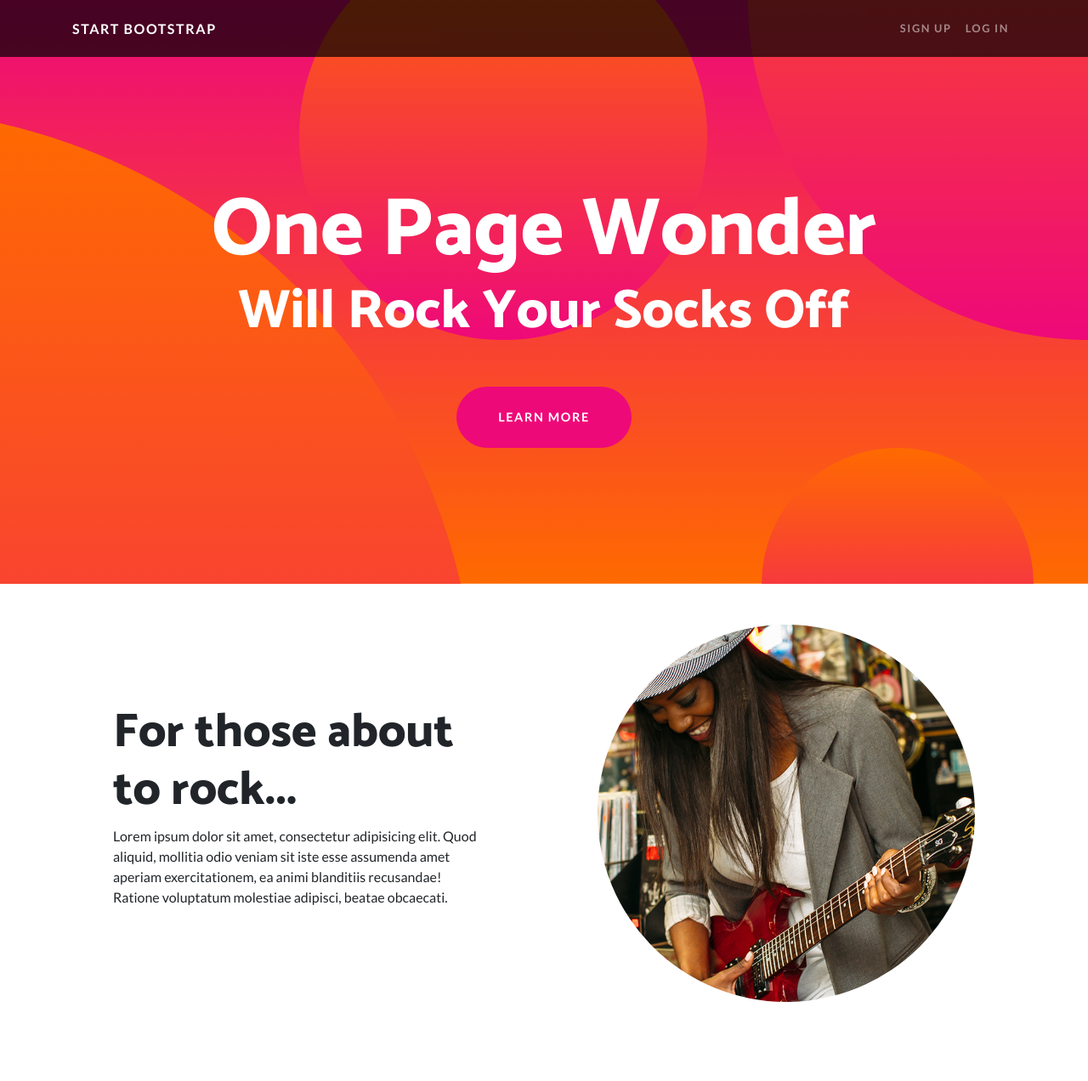
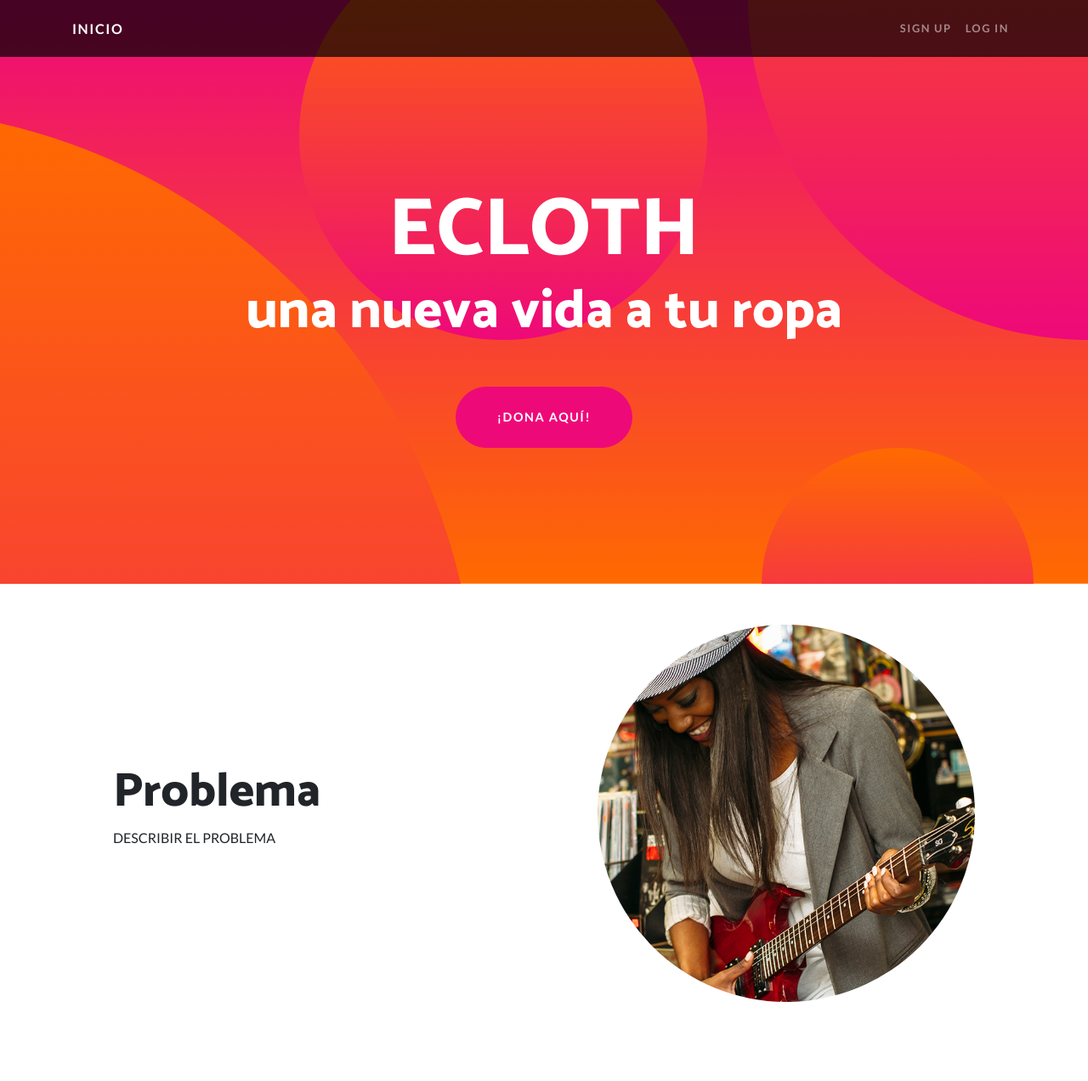
Before and after one commit to javduzen/ecloth, a website: page index.html in a window 1280 px wide. Shown: the top 1272 px of the page at 85% size. Drawn offline with Linux system fonts and the light colour scheme.

Commit message:
primera edicion

```diff
--- a/index.html
+++ b/index.html
@@ -8,7 +8,7 @@
   <meta name="description" content="">
   <meta name="author" content="">
 
-  <title>One Page Wonder - Start Bootstrap Template</title>
+  <title>ECLOTH</title>
 
   <!-- Bootstrap core CSS -->
   <link href="vendor/bootstrap/css/bootstrap.min.css" rel="stylesheet">
@@ -27,7 +27,7 @@
   <!-- Navigation -->
   <nav class="navbar navbar-expand-lg navbar-dark navbar-custom fixed-top">
     <div class="container">
-      <a class="navbar-brand" href="#">Start Bootstrap</a>
+      <a class="navbar-brand" href="#">inicio</a>
       <button class="navbar-toggler" type="button" data-toggle="collapse" data-target="#navbarResponsive" aria-controls="navbarResponsive" aria-expanded="false" aria-label="Toggle navigation">
         <span class="navbar-toggler-icon"></span>
       </button>
@@ -47,9 +47,9 @@
   <header class="masthead text-center text-white">
     <div class="masthead-content">
       <div class="container">
-        <h1 class="masthead-heading mb-0">One Page Wonder</h1>
-        <h2 class="masthead-subheading mb-0">Will Rock Your Socks Off</h2>
-        <a href="#" class="btn btn-primary btn-xl rounded-pill mt-5">Learn More</a>
+        <h1 class="masthead-heading mb-0">ECLOTH</h1>
+        <h2 class="masthead-subheading mb-0">una nueva vida a tu ropa</h2>
+        <a href="#" class="btn btn-primary btn-xl rounded-pill mt-5">¡DONA AQUÍ!</a>
       </div>
     </div>
     <div class="bg-circle-1 bg-circle"></div>
@@ -68,8 +68,8 @@
         </div>
         <div class="col-lg-6 order-lg-1">
           <div class="p-5">
-            <h2 class="display-4">For those about to rock...</h2>
-            <p>Lorem ipsum dolor sit amet, consectetur adipisicing elit. Quod aliquid, mollitia odio veniam sit iste esse assumenda amet aperiam exercitationem, ea animi blanditiis recusandae! Ratione voluptatum molestiae adipisci, beatae obcaecati.</p>
+            <h2 class="display-4">Problema</h2>
+            <p>DESCRIBIR EL PROBLEMA</p>
           </div>
         </div>
       </div>
@@ -86,8 +86,8 @@
         </div>
         <div class="col-lg-6">
           <div class="p-5">
-            <h2 class="display-4">We salute you!</h2>
-            <p>Lorem ipsum dolor sit amet, consectetur adipisicing elit. Quod aliquid, mollitia odio veniam sit iste esse assumenda amet aperiam exercitationem, ea animi blanditiis recusandae! Ratione voluptatum molestiae adipisci, beatae obcaecati.</p>
+            <h2 class="display-4">¿Qué es ECLOTH?</h2>
+            <p>DESCRIPCION.</p>
           </div>
         </div>
       </div>
@@ -104,8 +104,8 @@
         </div>
         <div class="col-lg-6 order-lg-1">
           <div class="p-5">
-            <h2 class="display-4">Let there be rock!</h2>
-            <p>Lorem ipsum dolor sit amet, consectetur adipisicing elit. Quod aliquid, mollitia odio veniam sit iste esse assumenda amet aperiam exercitationem, ea animi blanditiis recusandae! Ratione voluptatum molestiae adipisci, beatae obcaecati.</p>
+            <h2 class="display-4">Otras cosas</h2>
+            <p> Otras cosas importantes</p>
           </div>
         </div>
       </div>
```
